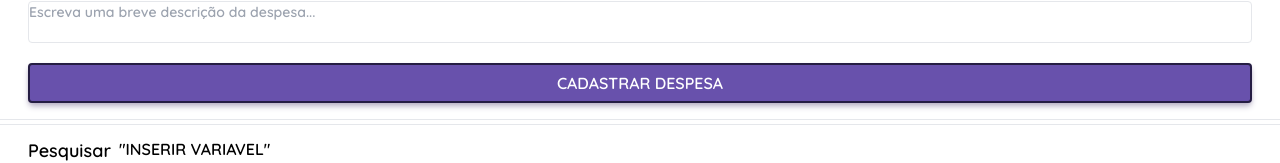
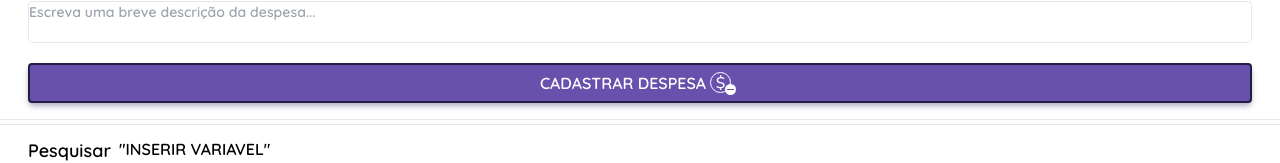
Before and after one commit to Full-Stack-Duck/Boxes, a React (Vite) app: page / in a window 1280 px wide. Shown: the part 268-431 px from the top of the page. Built offline with nearby package versions, Linux system fonts and the light colour scheme; a web font is replaced by a local one.

Commit message:
criando svg despesaIcon + import + img

```diff
--- a/src/components/CadastrarDespesas.tsx
+++ b/src/components/CadastrarDespesas.tsx
@@ -1,4 +1,4 @@
-
+import despesaIcon from '../assets/despesaIcon.svg'
 
 export function CadastrarDespesa(){
     return(
@@ -34,7 +34,7 @@ export function CadastrarDespesa(){
                 </div>
                 <div>
                     <button className="flex items-center justify-center w-full h-10 mt-2 mb-4 border-2 rounded  bg-purple-medium border-purple-dark shadow-md shadow-purple-shadow text-white"> CADASTRAR DESPESA
-                        <img src="" alt="" />
+                        <img className="mx-1" src={despesaIcon} alt="" />
                     </button>
                 </div>
             </div>
```
Also changed, not shown: src/assets/despesaIcon.svg (added).
